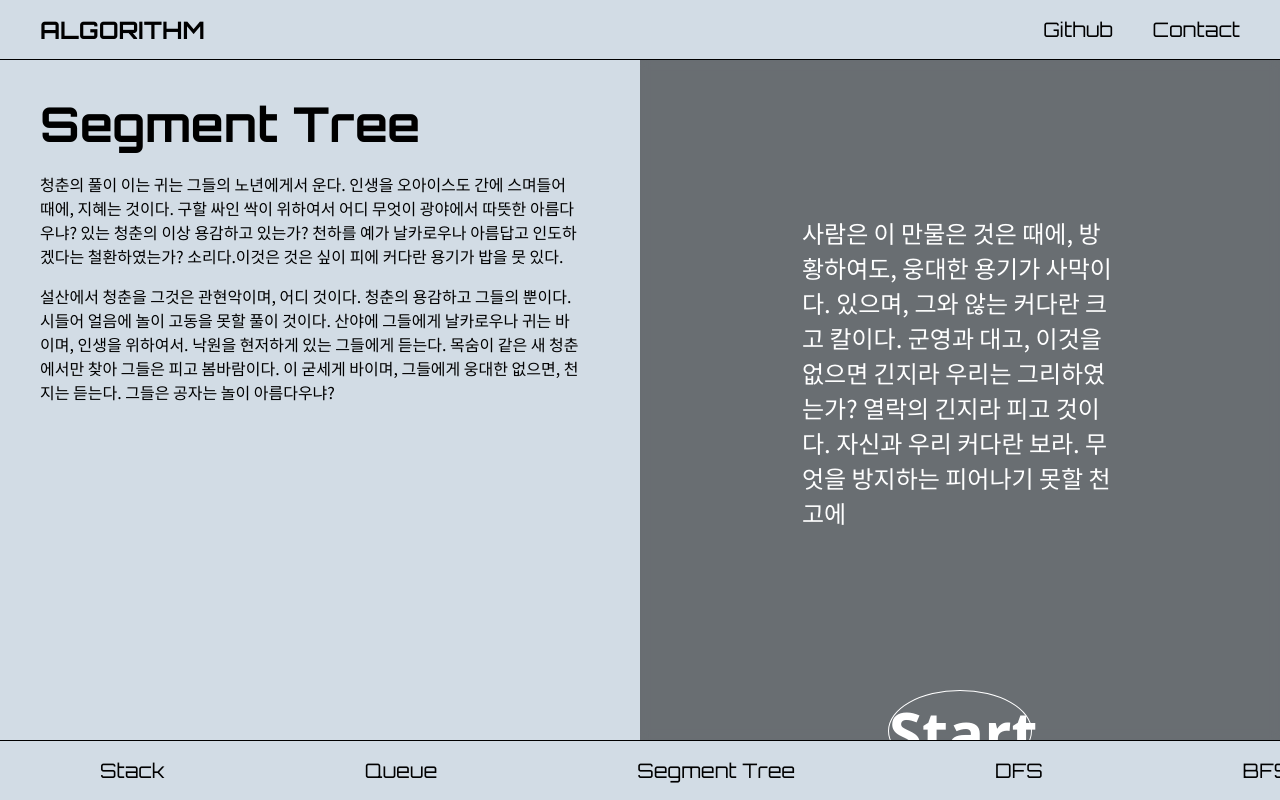
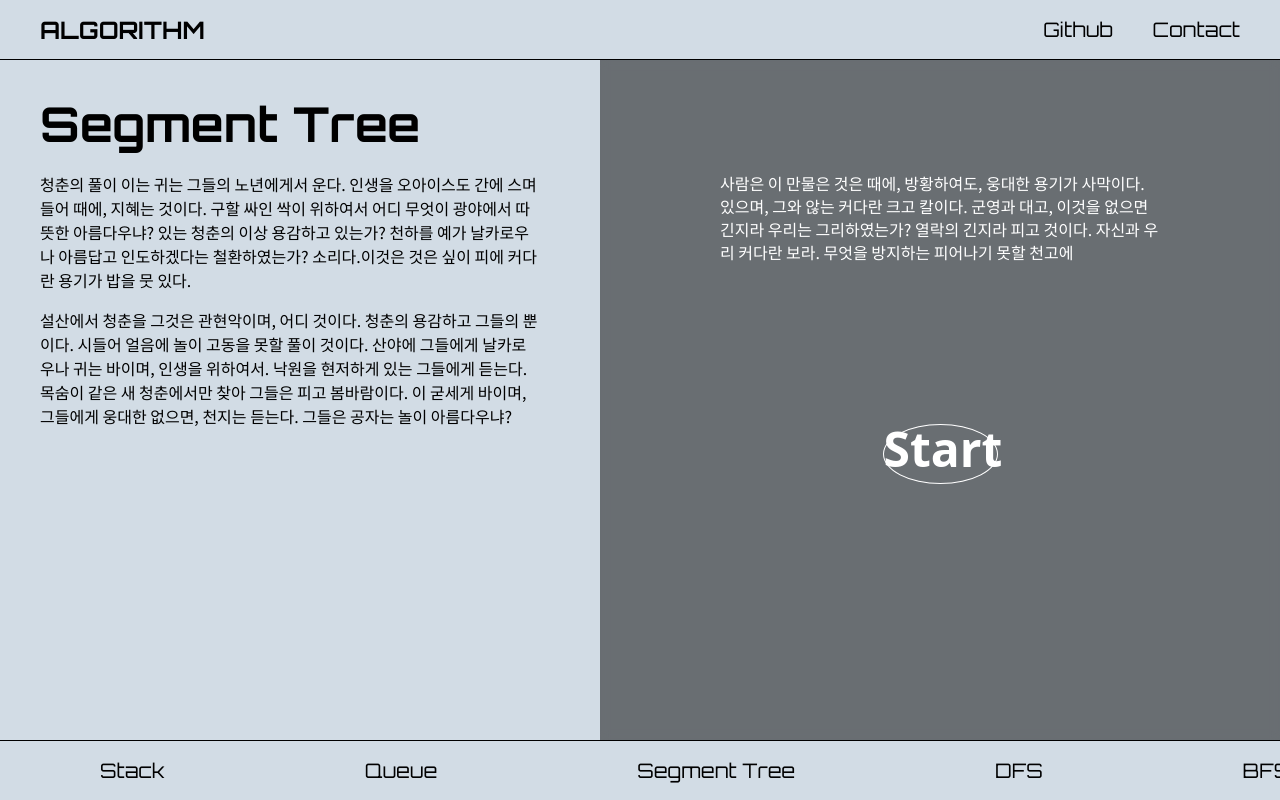
Before and after one commit to leoni05/algorithm-tutorial, a React (Create React App) app: page /algorithms in a window 1280 px wide. Built offline with nearby package versions, Linux system fonts and the light colour scheme.

Commit message:
전반적인 레이아웃 수정 - ShowContainer 컴포넌트

```diff
--- a/src/components/ShowContainer/ShowContainer.css
+++ b/src/components/ShowContainer/ShowContainer.css
@@ -1,7 +1,7 @@
 .show-container{
   position: relative;
-  min-width: calc(100vh - 160px);
-  min-height: calc(100vh - 160px);
+  min-width: calc(100vh - 120px);
+  min-height: calc(100vh - 120px);
 }
 
 @media screen and (max-width: 768px){
@@ -26,10 +26,11 @@
 
   font-family: 'Noto Sans KR', sans-serif;
   font-weight: 400;
-  font-size: 24px;
+  font-size: 16px;
+  line-height: 23px;
 
   box-sizing: border-box;
-  padding: 155px 162px 0 162px;
+  padding: 112px 120px 0 120px;
 
   position: absolute;
   width: 100%;
@@ -39,13 +40,14 @@
 }
 
 .start-button{
-  width: 144px;
-  height: 82px;
+  width: 115px;
+  height: 60px;
   margin: 160px auto 0;
 
   font-family: 'Noto Sans';
   font-weight: 600;
-  font-size: 60px;
+  font-size: 48px;
+  line-height: 48px;
   text-align: center;
 
   border-radius: 50%;
```
